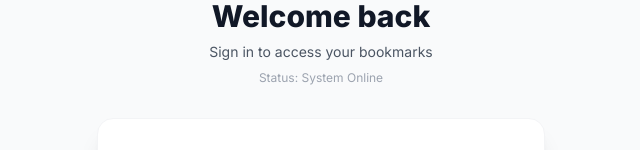
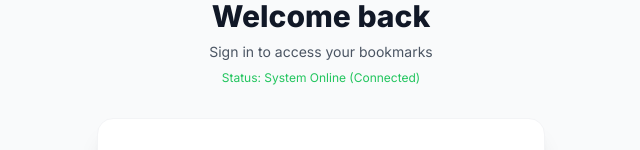
Before and after one commit to zeyyadroku-maker/AI-Research-Analysis-V2.0, a Next.js app: page /login in a window 1280 px wide. Shown: the part 170-320 px from the top of the page, without its empty margins (319-959 px from the left). Built offline with nearby package versions, Linux system fonts and the light colour scheme; no server answers.

Commit message:
Add connection test and update setup guide for redirects

```diff
--- a/app/login/page.tsx
+++ b/app/login/page.tsx
@@ -1,6 +1,6 @@
 'use client'
 
-import { useState } from 'react'
+import { useState, useEffect } from 'react'
 import { supabase } from '@/app/lib/supabase'
 import { useRouter } from 'next/navigation'
 import { Github, Mail, ArrowRight, Loader2 } from 'lucide-react'
@@ -13,6 +13,22 @@ export default function LoginPage() {
     const [password, setPassword] = useState('')
     const [isSignUp, setIsSignUp] = useState(false)
     const [message, setMessage] = useState<{ type: 'error' | 'success', text: string } | null>(null)
+    const [connectionStatus, setConnectionStatus] = useState<'checking' | 'connected' | 'error'>('checking')
+
+    useEffect(() => {
+        const checkConnection = async () => {
+            try {
+                // Try to reach Supabase
+                const { error } = await supabase.auth.getSession()
+                if (error) throw error
+                setConnectionStatus('connected')
+            } catch (e) {
+                console.error('Connection check failed:', e)
+                setConnectionStatus('error')
+            }
+        }
+        checkConnection()
+    }, [])
 
     const handleOAuthLogin = async (provider: 'github' | 'google') => {
         setIsLoading(true)
@@ -93,8 +109,14 @@ export default function LoginPage() {
                     <p className="mt-2 text-sm text-gray-600 dark:text-gray-400">
                         {isSignUp ? 'Start analyzing papers in seconds' : 'Sign in to access your bookmarks'}
                     </p>
-                    <div className="mt-2 text-xs text-gray-400">
-                        Status: {process.env.NEXT_PUBLIC_SUPABASE_URL ? 'System Online' : 'Configuration Error'}
+                    <div className={`mt-2 text-xs ${connectionStatus === 'connected' ? 'text-green-500' :
+                        connectionStatus === 'error' ? 'text-red-500' : 'text-gray-400'
+                        }`}>
+                        Status: {
+                            connectionStatus === 'checking' ? 'Checking connection...' :
+                                connectionStatus === 'connected' ? 'System Online (Connected)' :
+                                    'Connection Failed - Check URL'
+                        }
                     </div>
                 </div>
 
```
Also changed, not shown: 1 other file (tests, documents, lock files or other folders).
